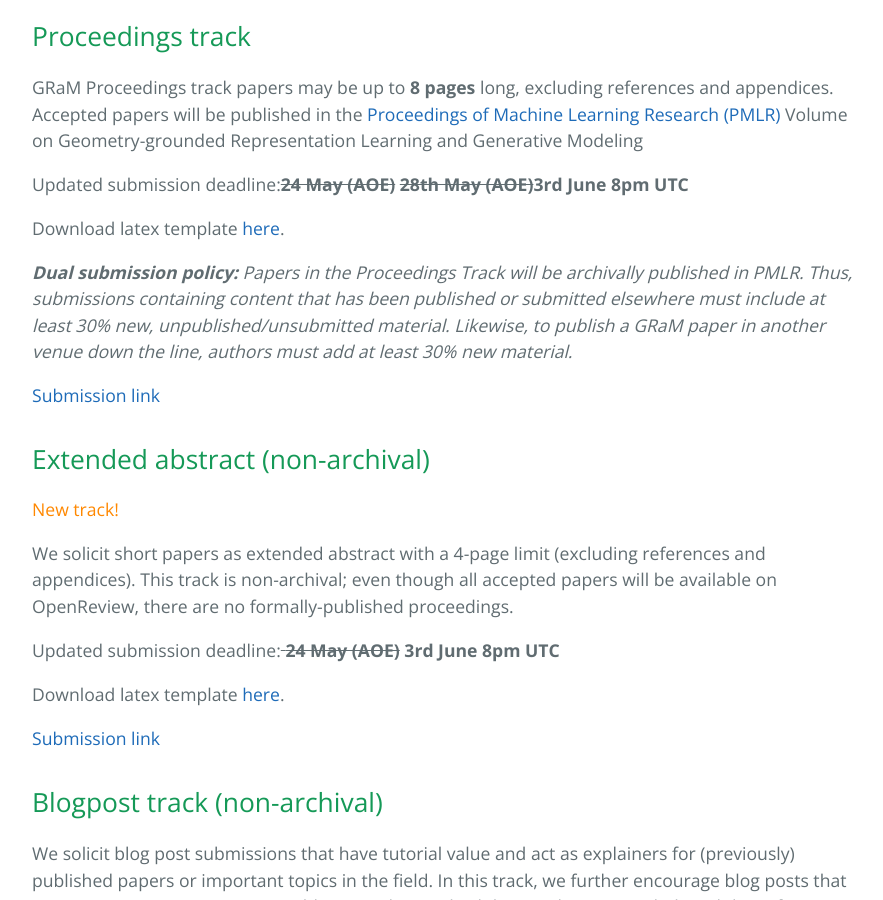
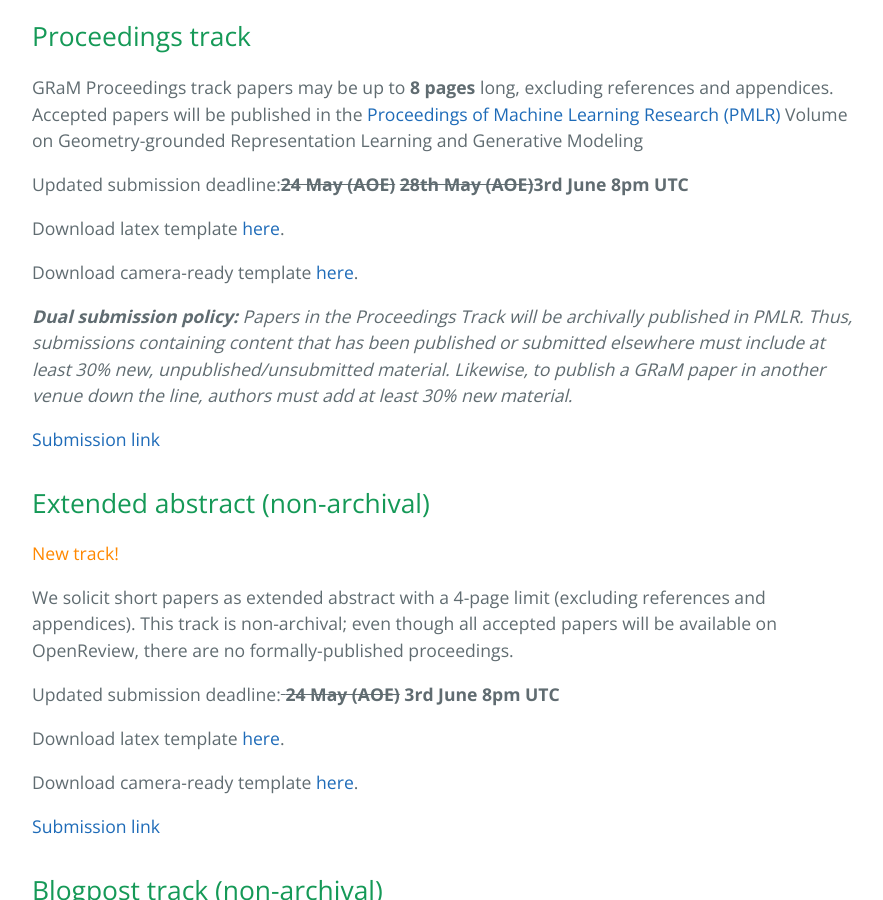
Before and after one commit to gram-workshop/gram-workshop.github.io, a Jekyll site: the page cfp.html, which Jekyll copies as it is, in a window 1280 px wide and 900 px high, scrolled down 634 px. Shown: the whole window, without its empty margins (192-1075 px from the left). Built offline with Jekyll 4.4.1, drawn with Linux system fonts in a browser that asks for light colours.

Commit message:
cam ready version

```diff
--- a/cfp.html
+++ b/cfp.html
@@ -67,6 +67,7 @@
       <p>Updated submission deadline:<del><strong>24 May (AOE)</strong></del> <del><strong>28th May (AOE)</strong></del><strong>3rd June 8pm UTC</strong> </p>
 
       <p>Download latex template <span style="color: rgb(255, 136, 0);"> <a href="/assets/GRaM2024.zip">here</a></span>.</p>
+      <p>Download camera-ready template <span style="color: rgb(255, 136, 0);"> <a href="/assets/GRaM_proceedings_camera-ready.zip">here</a></span>.</p>
 
       <p>
       <em>
@@ -83,7 +84,10 @@
       <p>We solicit short papers as extended abstract with a 4-page limit (excluding references and appendices). This track is non-archival; even though all accepted papers will be available on OpenReview, there are no formally-published proceedings.
 
       <p>Updated submission deadline:<del> <strong>24 May (AOE)</strong></del> <strong>3rd June 8pm UTC</strong></p>
+
       <p>Download latex template <span style="color: rgb(255, 136, 0);"> <a href="/assets/GRaM_extendedabstract_2024.zip">here</a></span>.</p>
+     <p>Download camera-ready template <span style="color: rgb(255, 136, 0);"> <a href="/assets/GRaM_extendedabstracts_camera-ready.zip">here</a></span>.</p>
+
       <p><span style="color: rgb(255, 136, 0);"><a href= https://openreview.net/group?id=ICML.cc/2024/Workshop/GRaM#tab-your-consoles">Submission link</a></span></p>
 
       <h2 id="cfp">Blogpost track (non-archival)</h2>
```
Also changed, not shown: 2 other files.
